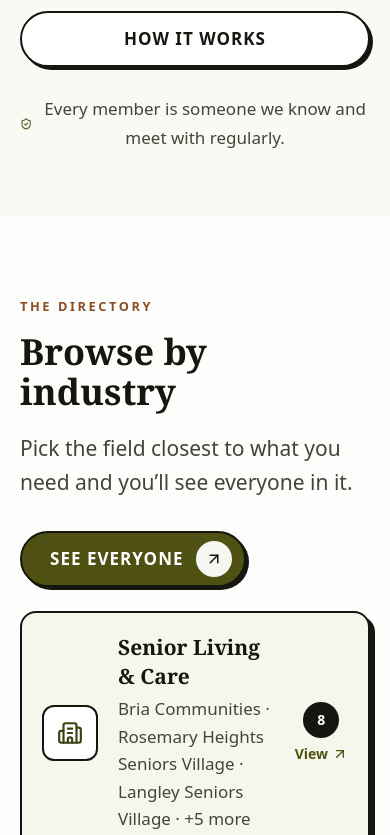
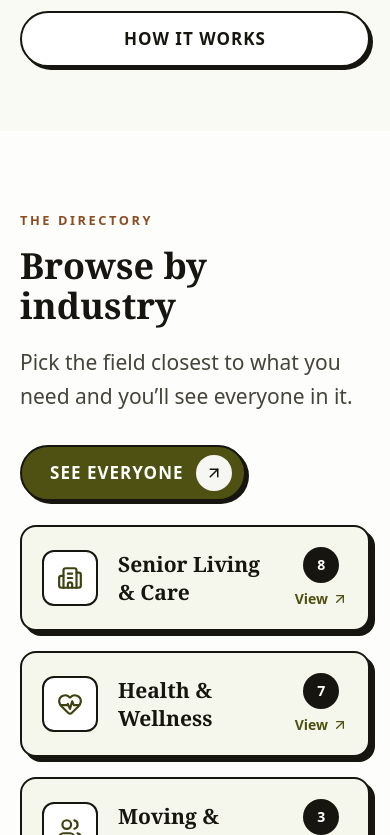
Before and after one commit to garyguys/sbc-website, a React (Vite) app: page / in a window 390 px wide. Shown: the part 809-1644 px from the top of the page. Built offline with nearby package versions, Linux system fonts and the light colour scheme.

Commit message:
Mobile tidy and member badges

```diff
--- a/src/components/Hero.jsx
+++ b/src/components/Hero.jsx
@@ -109,10 +109,6 @@ export default function Hero() {
                         </Link>
                     </div>
 
-                    <p className="mt-7 flex items-center justify-center gap-2 text-base font-medium text-ink-700">
-                        <ShieldCheck size={18} aria-hidden="true" className="text-olive-700" />
-                        Every member is someone we know and meet with regularly.
-                    </p>
                 </div>
 
             </div>
--- a/src/components/IndustryGrid.jsx
+++ b/src/components/IndustryGrid.jsx
@@ -87,7 +87,8 @@ export default function IndustryGrid() {
                                         <span className={`block font-serif text-xl font-bold leading-snug sm:text-2xl ${STYLE.title}`}>
                                             {g.category}
                                         </span>
-                                        <span className={`mt-1 block text-base leading-relaxed ${STYLE.body}`}>
+                                        {/* Company names are a desktop detail; on phones the card is just the industry */}
+                                        <span className={`mt-1 hidden text-base leading-relaxed sm:block ${STYLE.body}`}>
                                             {shown.join(' · ')}
                                             {more > 0 && ` · +${more} more`}
                                         </span>
```
Also changed, not shown: public/badges/spn-member-badge-horizontal.png (added), public/badges/spn-member-badge-square.png (added).
